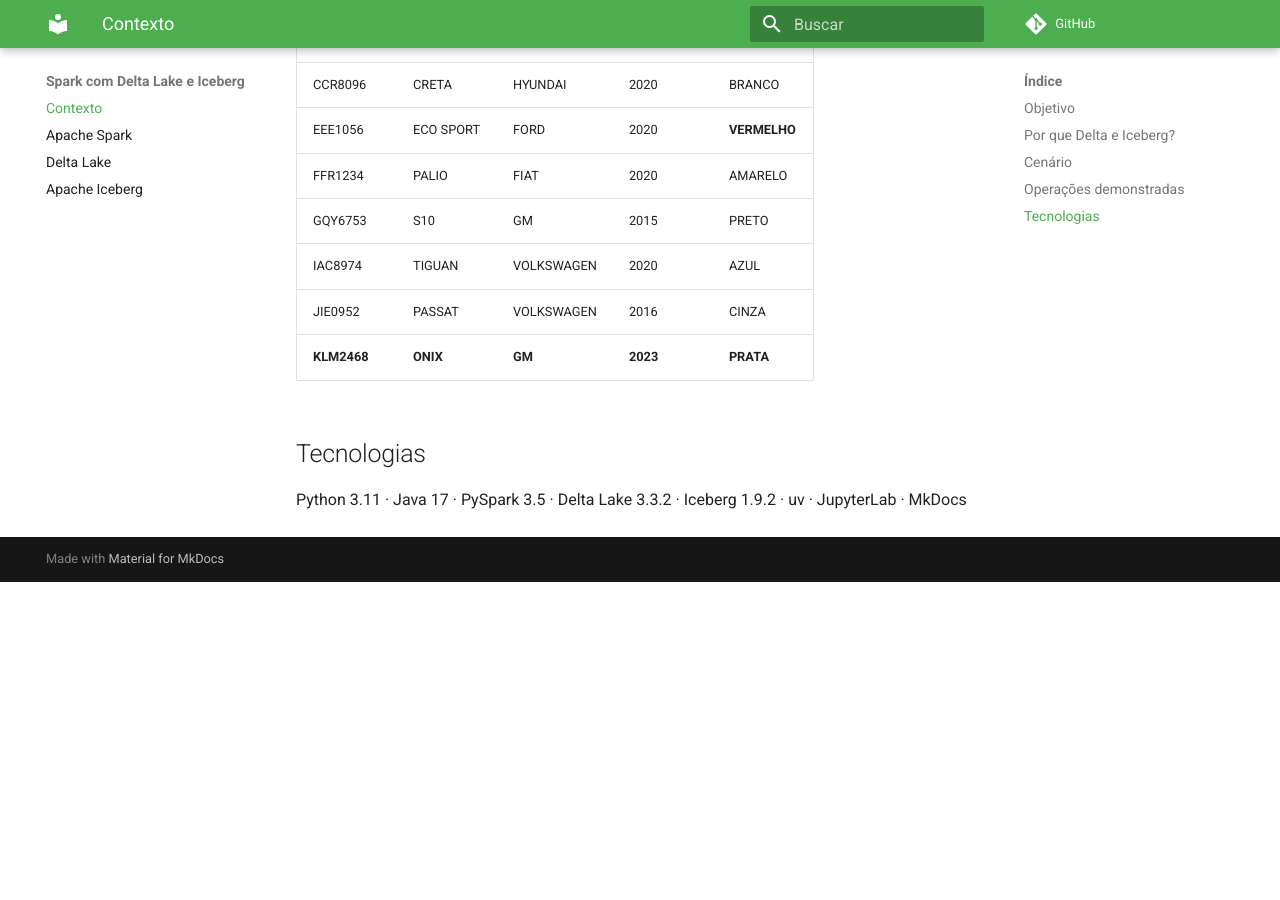
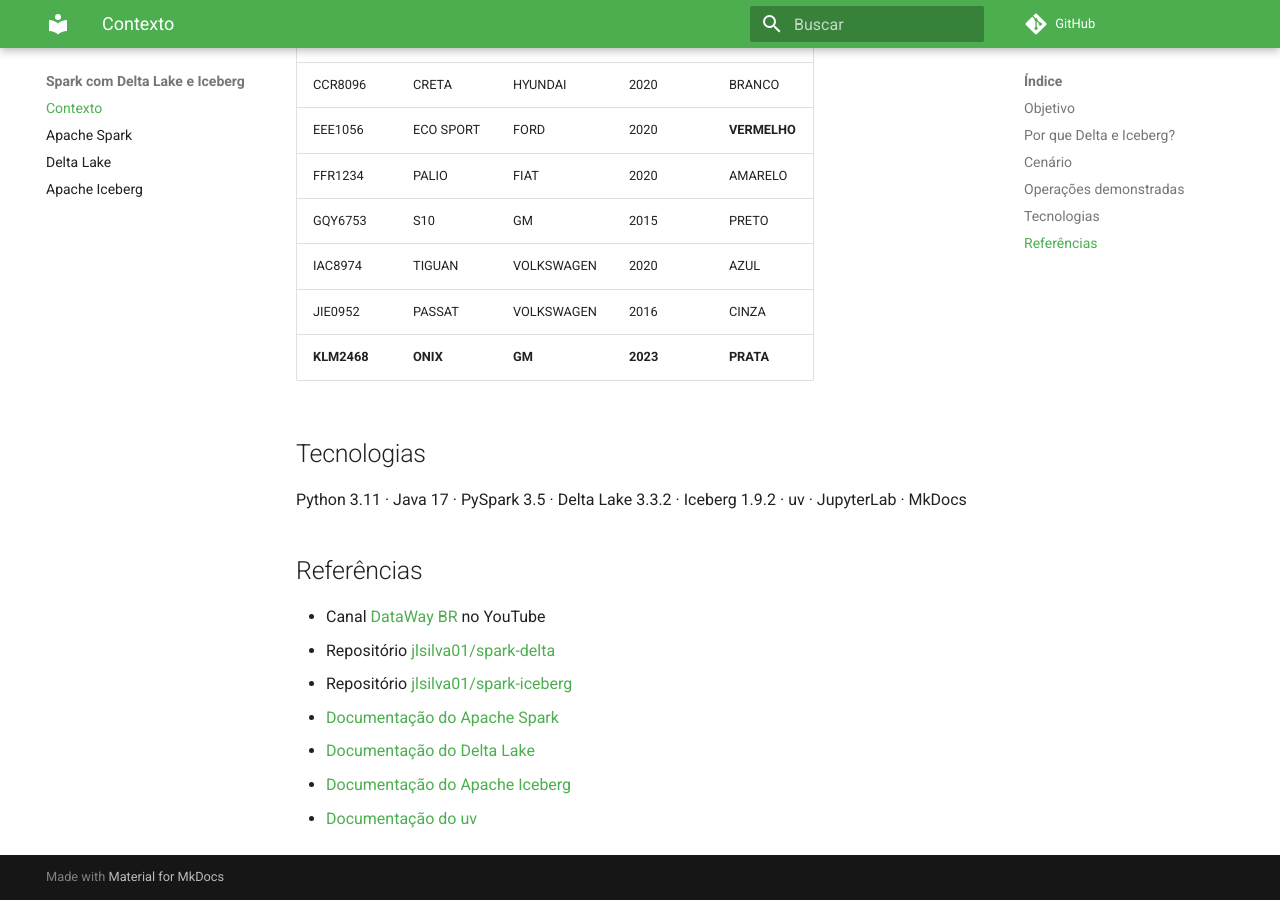
Before and after one commit to raffaelarcego/trabalho-apachespark-eng_dados, an MkDocs documentation site: the page built from docs/index.md, in a window 1280 px wide and 900 px high, scrolled down 2078 px. Built offline with MkDocs 1.6.1 and Material for MkDocs 9.7.7, drawn with Linux system fonts in a browser that asks for light colours; comment, search, counter and statistics services are not loaded; before the commit the page ends 2660 px from its top, so only the background shows below that.

Commit message:
Inclusão de referências

````diff
--- a/docs/index.md
+++ b/docs/index.md
@@ -15,7 +15,7 @@
 
 - **Transações ACID**
 - `UPDATE`, `DELETE` e `MERGE`
-- **Histórico de versões** e *time travel*
+- **Histórico de versões** e _time travel_
 
 Essa é a base do **Data Lakehouse** (Data Warehouse + Data Lake).
 
@@ -35,40 +35,50 @@
     }
 ```
 
-| placa | modelo | chassi | marca | ano | cor |
-|---|---|---|---|---|---|
-| ALD3834 | CLIO | 34574215969 | RENAULT | 2011 | BRANCO |
-| CCR8096 | CRETA | 88547875547 | HYUNDAI | 2020 | BRANCO |
-| DLA3438 | PUNTO | 98823483434 | FIAT | 2013 | PRETO |
-| EEE1056 | ECO SPORT | 56753453455 | FORD | 2020 | AZUL |
-| FFR1234 | PALIO | 32383478747 | FIAT | 2020 | AMARELO |
-| GQY6753 | S10 | 72004160549 | GM | 2015 | PRETO |
-| IAC8974 | TIGUAN | 77130757746 | VOLKSWAGEN | 2020 | AZUL |
-| JIE0952 | PASSAT | 87493270405 | VOLKSWAGEN | 2016 | CINZA |
+| placa   | modelo    | chassi      | marca      | ano  | cor     |
+| ------- | --------- | ----------- | ---------- | ---- | ------- |
+| ALD3834 | CLIO      | 34574215969 | RENAULT    | 2011 | BRANCO  |
+| CCR8096 | CRETA     | 88547875547 | HYUNDAI    | 2020 | BRANCO  |
+| DLA3438 | PUNTO     | 98823483434 | FIAT       | 2013 | PRETO   |
+| EEE1056 | ECO SPORT | 56753453455 | FORD       | 2020 | AZUL    |
+| FFR1234 | PALIO     | 32383478747 | FIAT       | 2020 | AMARELO |
+| GQY6753 | S10       | 72004160549 | GM         | 2015 | PRETO   |
+| IAC8974 | TIGUAN    | 77130757746 | VOLKSWAGEN | 2020 | AZUL    |
+| JIE0952 | PASSAT    | 87493270405 | VOLKSWAGEN | 2016 | CINZA   |
 
 ## Operações demonstradas
 
 As mesmas operações são feitas em Delta e em Iceberg:
 
-| Operação | Comando |
-|---|---|
-| **INSERT** | inclui o carro `KLM2468` (ONIX, GM, 2023, PRATA) |
-| **UPDATE** | muda a cor do ECO SPORT (`EEE1056`) para VERMELHO |
-| **DELETE** | remove os carros com `ano < 2015` (CLIO e PUNTO) |
+| Operação        | Comando                                            |
+| --------------- | -------------------------------------------------- |
+| **INSERT**      | inclui o carro `KLM2468` (ONIX, GM, 2023, PRATA)   |
+| **UPDATE**      | muda a cor do ECO SPORT (`EEE1056`) para VERMELHO  |
+| **DELETE**      | remove os carros com `ano < 2015` (CLIO e PUNTO)   |
 | **Time travel** | consulta a tabela como estava após a carga inicial |
 
 **Resultado final** (7 carros):
 
-| placa | modelo | marca | ano | cor |
-|---|---|---|---|---|
-| CCR8096 | CRETA | HYUNDAI | 2020 | BRANCO |
-| EEE1056 | ECO SPORT | FORD | 2020 | **VERMELHO** |
-| FFR1234 | PALIO | FIAT | 2020 | AMARELO |
-| GQY6753 | S10 | GM | 2015 | PRETO |
-| IAC8974 | TIGUAN | VOLKSWAGEN | 2020 | AZUL |
-| JIE0952 | PASSAT | VOLKSWAGEN | 2016 | CINZA |
-| **KLM2468** | **ONIX** | **GM** | **2023** | **PRATA** |
+| placa       | modelo    | marca      | ano      | cor          |
+| ----------- | --------- | ---------- | -------- | ------------ |
+| CCR8096     | CRETA     | HYUNDAI    | 2020     | BRANCO       |
+| EEE1056     | ECO SPORT | FORD       | 2020     | **VERMELHO** |
+| FFR1234     | PALIO     | FIAT       | 2020     | AMARELO      |
+| GQY6753     | S10       | GM         | 2015     | PRETO        |
+| IAC8974     | TIGUAN    | VOLKSWAGEN | 2020     | AZUL         |
+| JIE0952     | PASSAT    | VOLKSWAGEN | 2016     | CINZA        |
+| **KLM2468** | **ONIX**  | **GM**     | **2023** | **PRATA**    |
 
 ## Tecnologias
 
 Python 3.11 · Java 17 · PySpark 3.5 · Delta Lake 3.3.2 · Iceberg 1.9.2 · uv · JupyterLab · MkDocs
+
+## Referências
+
+- Canal [DataWay BR](https://www.youtube.com/@DataWayBR) no YouTube
+- Repositório [jlsilva01/spark-delta](https://github.com/jlsilva01/spark-delta)
+- Repositório [jlsilva01/spark-iceberg](https://github.com/jlsilva01/spark-iceberg)
+- [Documentação do Apache Spark](https://spark.apache.org/docs/3.5.3/)
+- [Documentação do Delta Lake](https://docs.delta.io/)
+- [Documentação do Apache Iceberg](https://iceberg.apache.org/docs/latest/)
+- [Documentação do uv](https://docs.astral.sh/uv/)
````
